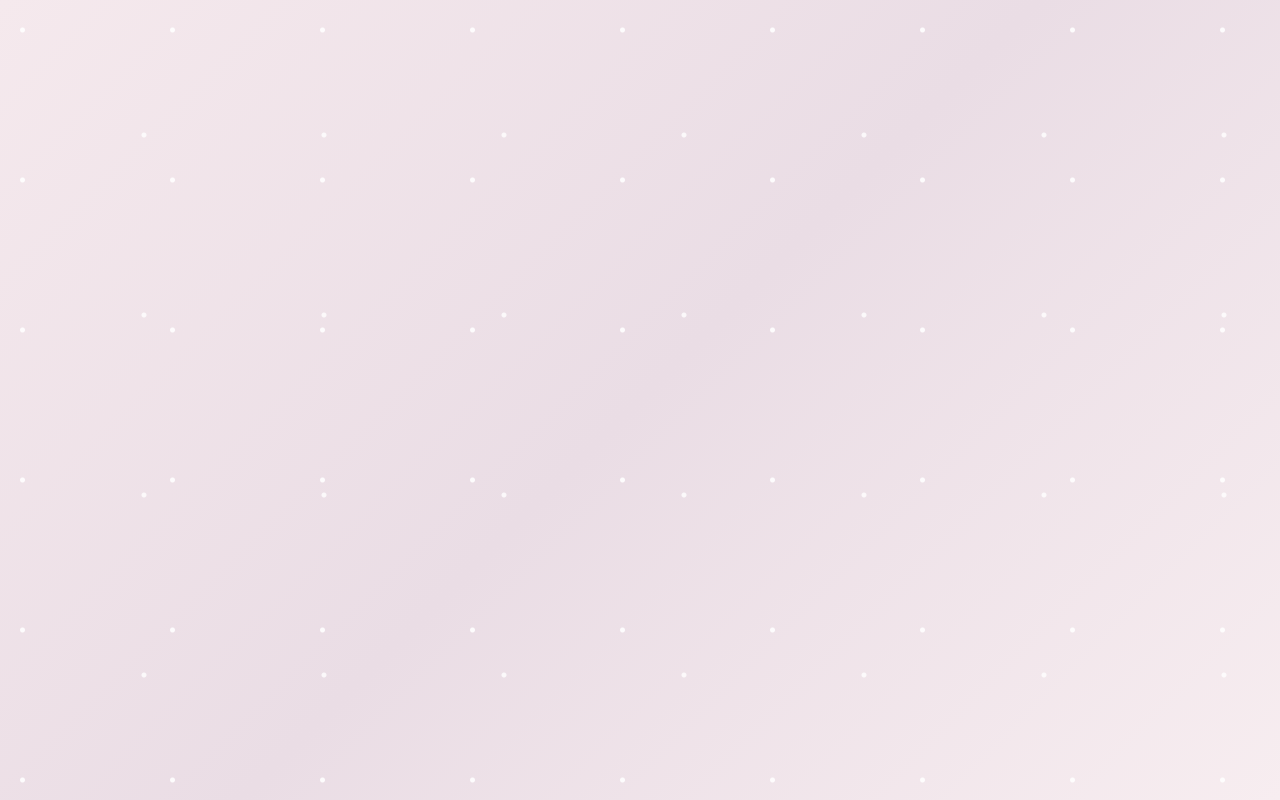
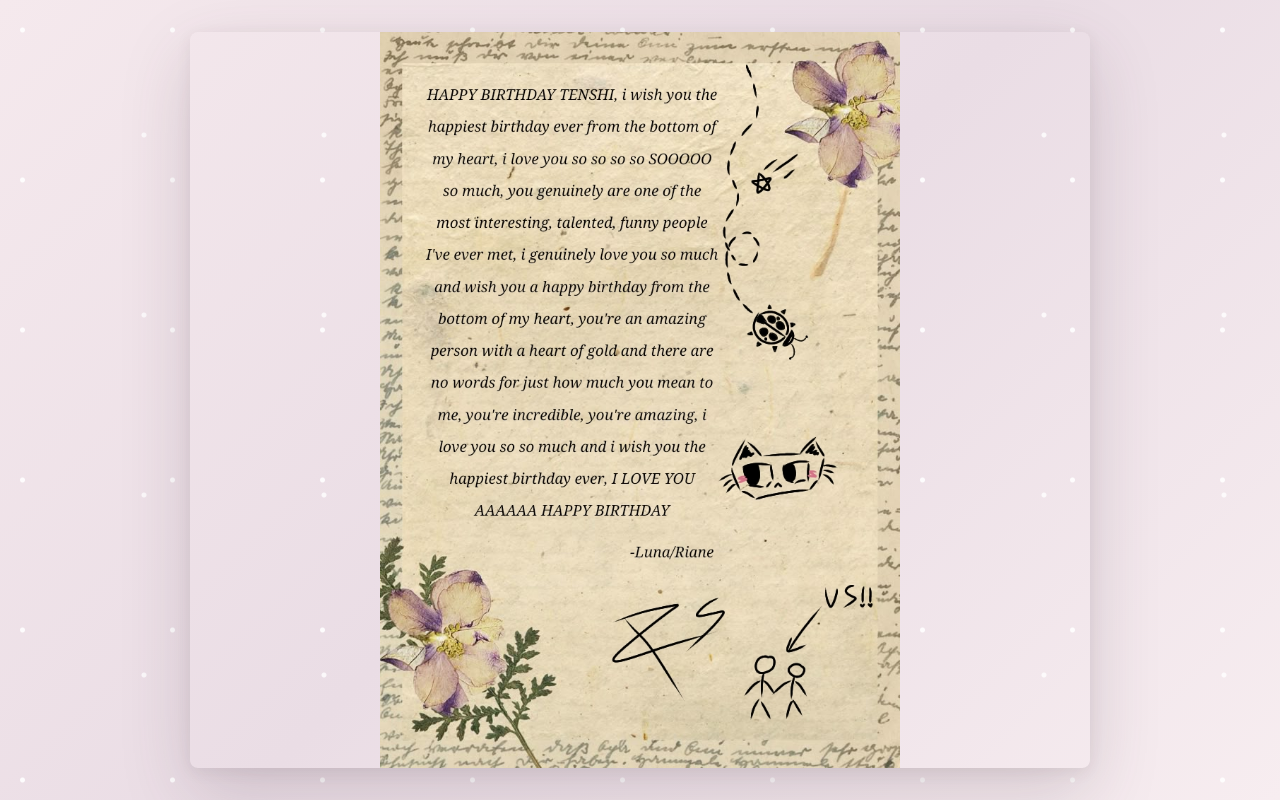
Before and after one commit to ridithzraouli-ctrl/tenshibdayy, a plain HTML site: page letter.html in a window 1280 px wide. Drawn offline with Linux system fonts and the light colour scheme.

Commit message:
Update letter.html

```diff
--- a/letter.html
+++ b/letter.html
@@ -44,7 +44,7 @@
 
     <img
         class="letter"
-        src="YOUR LETTER IMAGE HERE"
+        src="Untitled14_20260907033423.jpg"
         alt=""
     >
 
```
